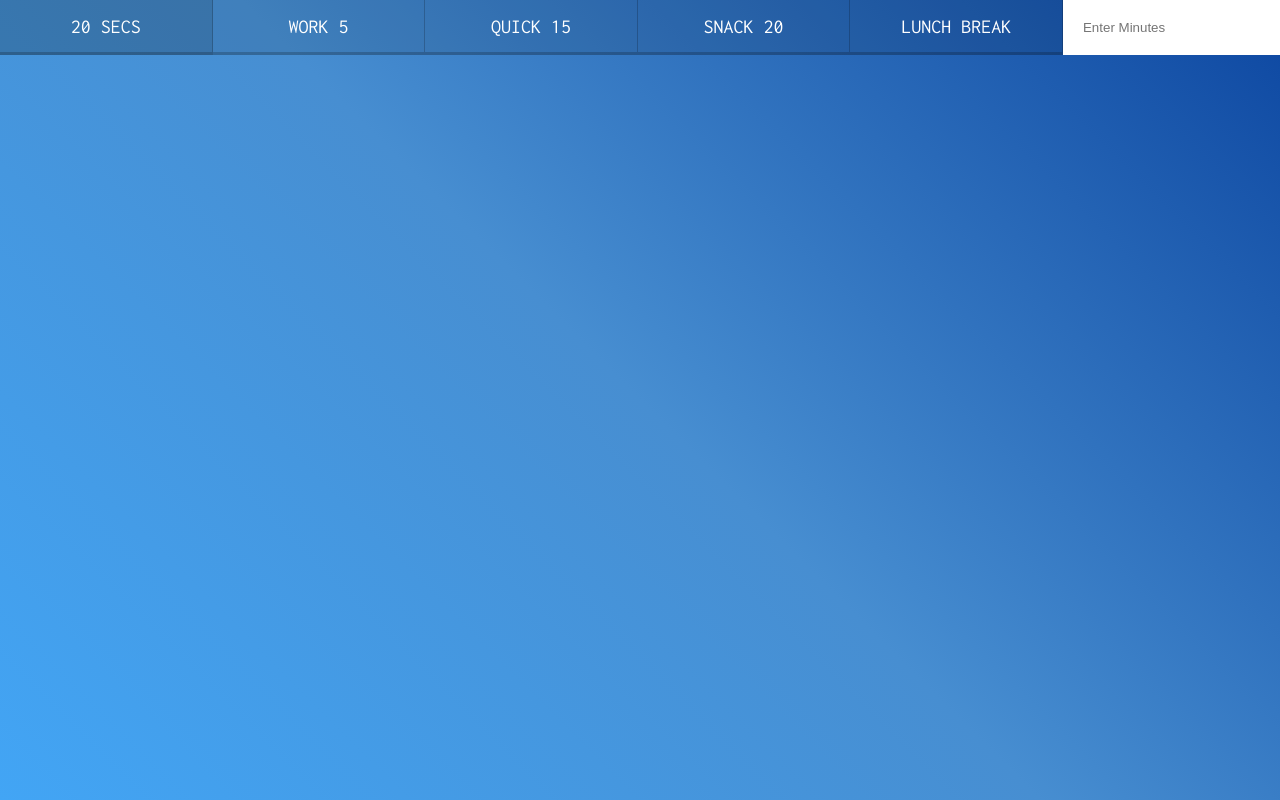
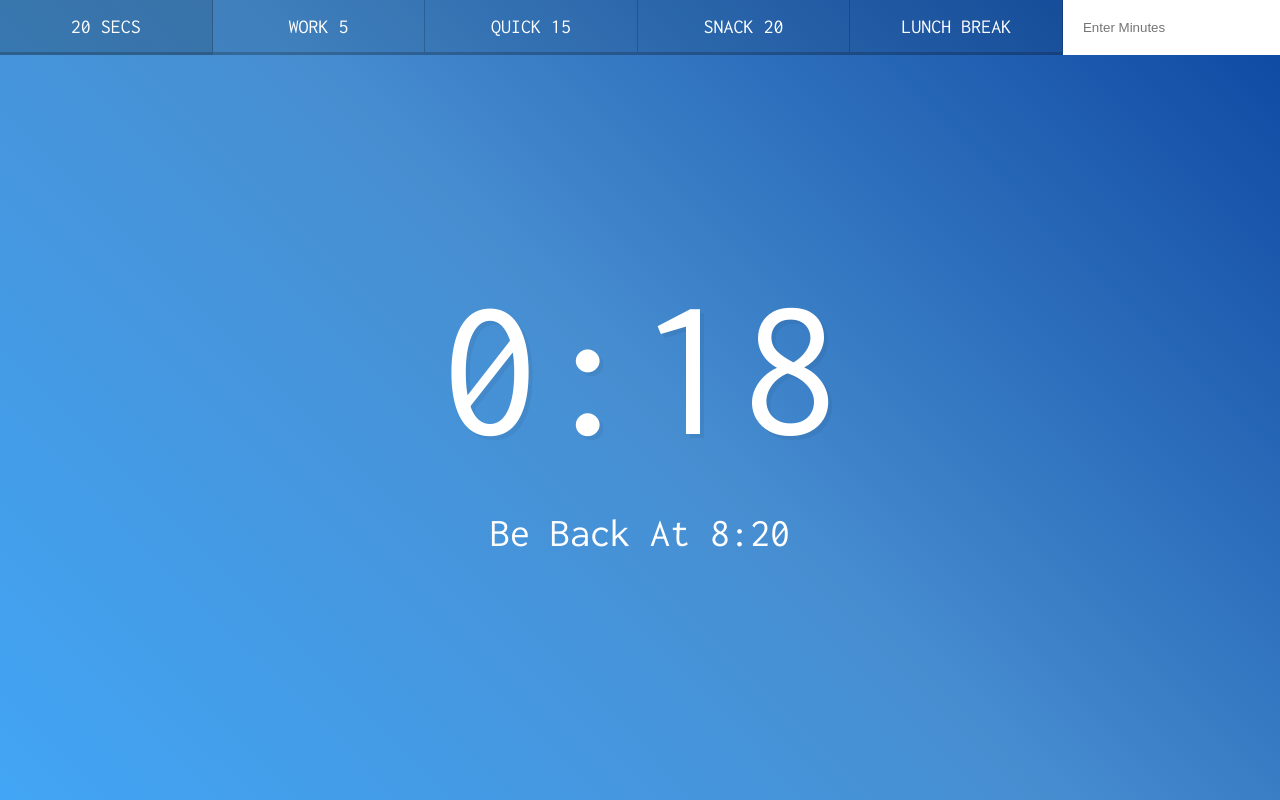
Before and after one commit to dnguyensr/js30, a plain HTML site: page 29-CountdownTimer/index.html in a window 1280 px wide. Both pictures are taken after a click on the button "20 SECS". Drawn offline with Linux system fonts and the light colour scheme.

Commit message:
Add completed exercise 29

```diff
--- a/29-CountdownTimer/index.html
+++ b/29-CountdownTimer/index.html
@@ -24,6 +24,6 @@
     </div>
   </div>
 
-  <script src="scripts-START.js"></script>
+  <script src="scripts.js"></script>
 </body>
 </html>
--- a/29-CountdownTimer/scripts-FINISHED.js
+++ b/29-CountdownTimer/scripts.js
@@ -1,12 +1,10 @@
 let countdown;
 const timerDisplay = document.querySelector('.display__time-left');
 const endTime = document.querySelector('.display__end-time');
-const buttons = document.querySelectorAll('[data-time]');
+const buttons = document.querySelectorAll('[data-time]')
 
 function timer(seconds) {
-  // clear any existing timers
   clearInterval(countdown);
-
   const now = Date.now();
   const then = now + seconds * 1000;
   displayTimeLeft(seconds);
@@ -14,31 +12,29 @@ function timer(seconds) {
 
   countdown = setInterval(() => {
     const secondsLeft = Math.round((then - Date.now()) / 1000);
-    // check if we should stop it!
     if(secondsLeft < 0) {
       clearInterval(countdown);
       return;
     }
-    // display it
     displayTimeLeft(secondsLeft);
   }, 1000);
 }
 
 function displayTimeLeft(seconds) {
   const minutes = Math.floor(seconds / 60);
-  const remainderSeconds = seconds % 60;
-  const display = `${minutes}:${remainderSeconds < 10 ? '0' : '' }${remainderSeconds}`;
+  const second = seconds % 60;
+  const display = `${minutes}:${second < 10 ? '0' : '' }${second}`
   document.title = display;
-  timerDisplay.textContent = display;
+  timerDisplay.textContent=display;
 }
 
 function displayEndTime(timestamp) {
   const end = new Date(timestamp);
   const hour = end.getHours();
-  const adjustedHour = hour > 12 ? hour - 12 : hour;
   const minutes = end.getMinutes();
-  endTime.textContent = `Be Back At ${adjustedHour}:${minutes < 10 ? '0' : ''}${minutes}`;
+  endTime.textContent=`Be Back At ${hour > 12 ? hour - 12 : hour}:${minutes < 10 ? '0' : ''}${minutes}`;
 }
+
 
 function startTimer() {
   const seconds = parseInt(this.dataset.time);
@@ -46,10 +42,11 @@ function startTimer() {
 }
 
 buttons.forEach(button => button.addEventListener('click', startTimer));
-document.customForm.addEventListener('submit', function(e) {
+
+document.customForm.addEventListener('submit', function(e){
   e.preventDefault();
   const mins = this.minutes.value;
   console.log(mins);
   timer(mins * 60);
   this.reset();
-});
+})
```
Also changed, not shown: 29-CountdownTimer/scripts-START.js (deleted).
